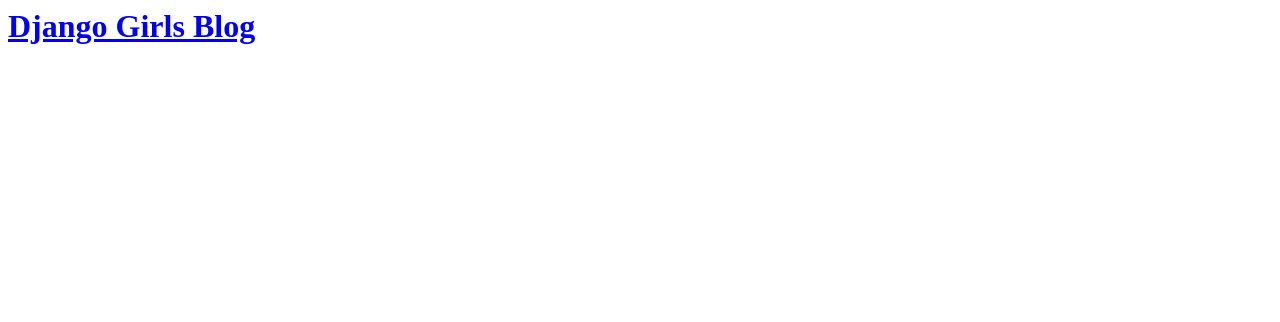
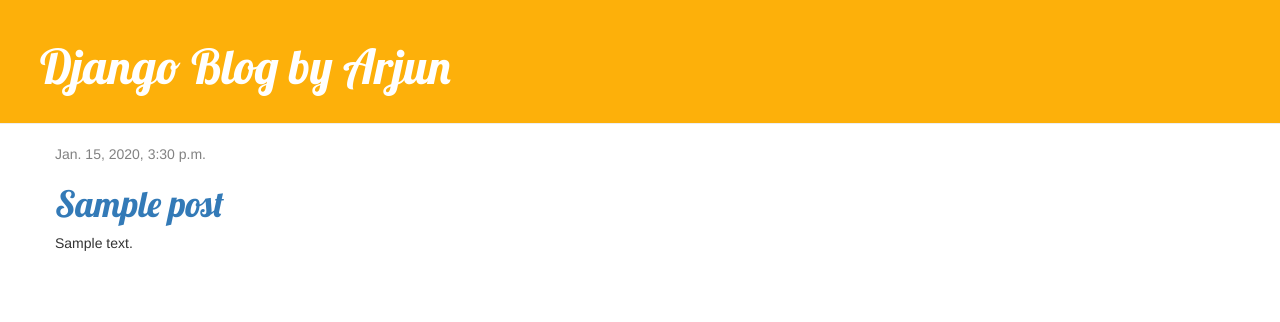
Before and after one commit to arjunsoota/Blog-2, a Django app: page / in a window 1280 px wide. Shown: the top 322 px of the page. Run offline with Django 3.2, Linux system fonts and the light colour scheme; tables that the repository leaves empty hold one stand-in row (values such as "Sample post"); some libraries are stand-ins or nearby versions.

Commit message:
Added view and template for detailed blog post as well as CSS for the site.

```diff
--- /dev/null
+++ b/main/static/css/blog.css
@@ -0,0 +1,46 @@
+.page-header {
+    background-color: rgb(253, 176, 10);
+    margin-top: 0;
+    padding: 20px 20px 20px 40px;
+}
+
+.page-header h1, .page-header h1 a, .page-header h1 a:visited, .page-header h1 a:active {
+    color: #ffffff;
+    font-size: 36pt;
+    text-decoration: none;
+}
+
+.content {
+    margin-left: 40px;
+}
+
+h1, h2, h3, h4 {
+    font-family: 'Lobster', cursive;
+}
+
+.date {
+    color: #828282;
+}
+
+.save {
+    float: right;
+}
+
+.post-form textarea, .post-form input {
+    width: 100%;
+}
+
+.top-menu, .top-menu:hover, .top-menu:visited {
+    color: #ffffff;
+    float: right;
+    font-size: 26pt;
+    margin-right: 20px;
+}
+
+.post {
+    margin-bottom: 70px;
+}
+
+.post h2 a, .post h2 a:visited {
+    color: #000000;
+}
--- /dev/null
+++ b/main/templates/main/base.html
@@ -0,0 +1,25 @@
+{% load static %}
+<html>
+    <head>
+        <title>Django Blog</title>
+        <link rel="stylesheet" href="//maxcdn.bootstrapcdn.com/bootstrap/3.2.0/css/bootstrap.min.css">
+        <link rel="stylesheet" href="//maxcdn.bootstrapcdn.com/bootstrap/3.2.0/css/bootstrap-theme.min.css">
+        <link href='//fonts.googleapis.com/css?family=Lobster&subset=latin,latin-ext' rel='stylesheet' type='text/css'>
+        <link rel="stylesheet" href="{% static 'css\blog.css' %}">
+    </head>
+    <body>
+            <body>
+                    <div class="page-header">
+                        <h1><a href="/">Django Blog by Arjun</a></h1>
+                    </div>
+                    <div class="content container">
+                        <div class="row">
+                            <div class="col-md-8">
+                            {% block content %}
+                            {% endblock %}
+                            </div>
+                        </div>
+                    </div>
+                </body>
+    </body>
+</html>
--- a/main/templates/main/post_list.html
+++ b/main/templates/main/post_list.html
@@ -1,18 +1,13 @@
-<html>
-    <head>
-        <title>Django Girls blog</title>
-    </head>
-    <body>
-        <div>
-            <h1><a href="/">Django Girls Blog</a></h1>
+{% extends 'main\base.html' %}
+
+{% block content %}
+    {% for post in posts %}
+        <div class="post">
+            <div class="date">
+                {{ post.published_date }}
+            </div>
+            <h1><a href="{% url 'post_detail' pk=post.pk %}">{{ post.title }}</a></h1>
+            <p>{{ post.text|linebreaksbr }}</p>
         </div>
-
-        {% for post in posts %}
-            <div>
-                <p>published: {{ post.published_date }}</p>
-                <h2><a href="">{{ post.title }}</a></h2>
-                <p>{{ post.text|linebreaksbr }}</p>
-            </div>
-        {% endfor %}
-    </body>
-</html>
+    {% endfor %}
+{% endblock %}
--- a/main/urls.py
+++ b/main/urls.py
@@ -3,4 +3,5 @@
 
 urlpatterns = [
     path('', views.post_list, name='post_list'),
+    path('post/<int:pk>/', views.post_detail, name='post_detail'),
 ]
--- a/main/views.py
+++ b/main/views.py
@@ -1,10 +1,14 @@
-from django.shortcuts import render
+from django.shortcuts import render, get_object_or_404
 from django.utils import timezone
 from .models import Post
 
 def post_list(request):
-    posts = Post.objects.filter(published_date__lte=timezone.now()).order_by('published_date')
+    posts = Post.objects.all()
     context ={
         'posts':posts
     }
     return render(request, 'main\post_list.html', context)
+
+def post_detail(request, pk):
+    post = get_object_or_404(Post, pk=pk)
+    return render(request, 'main\post_detail.html', {'post': post})
```
Also changed, not shown: main/templates/main/post_detail.html (added, +13 -0 lines).
